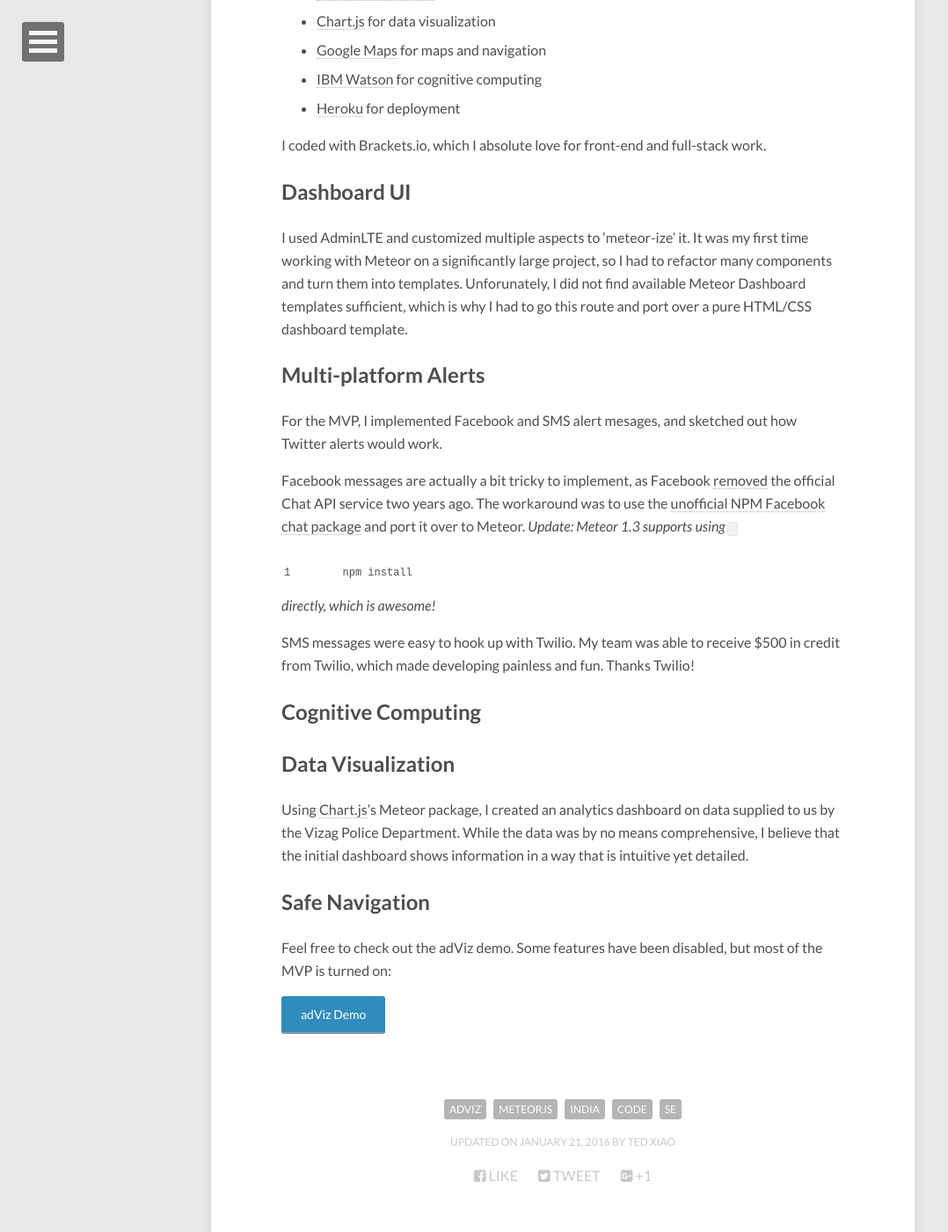
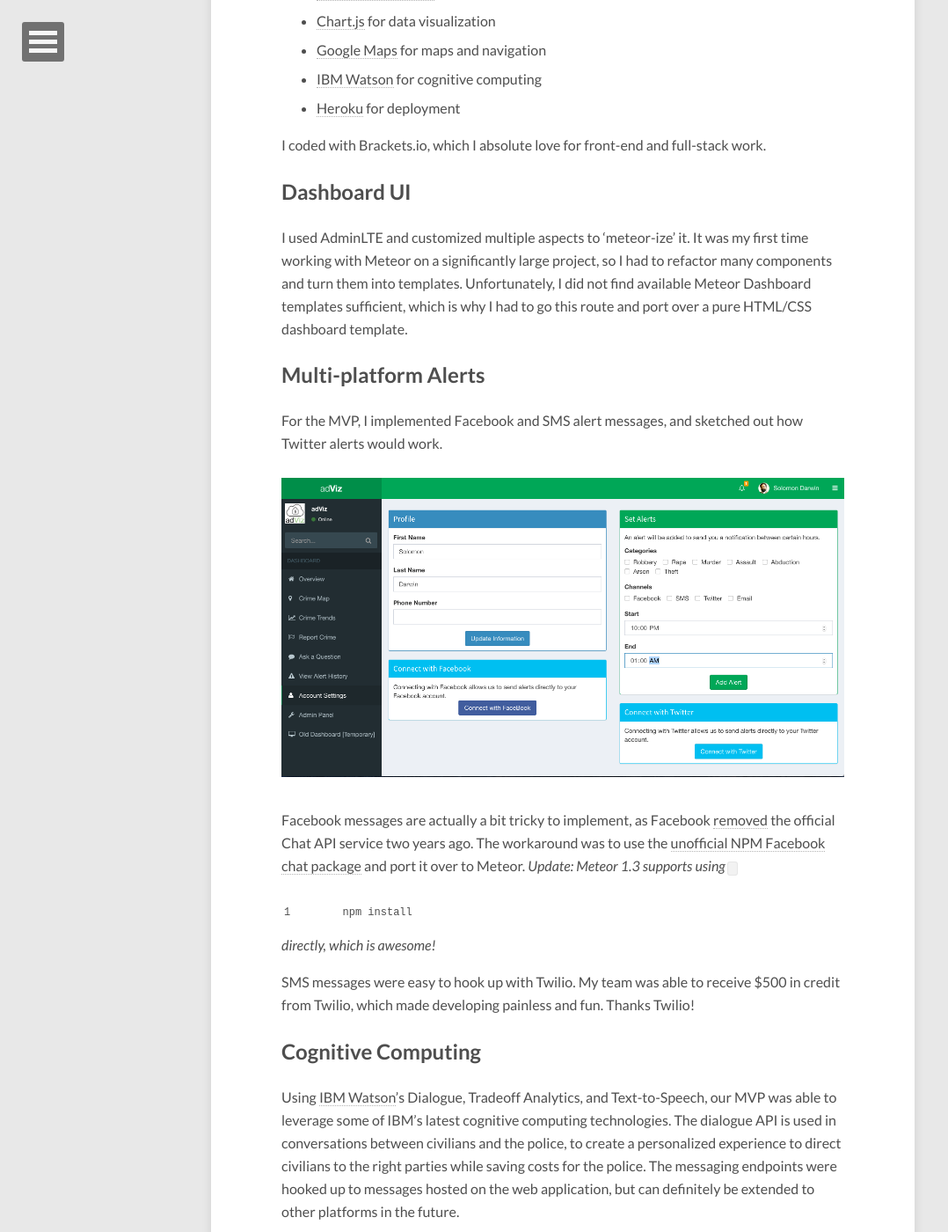
Before and after one commit to txizzle/blog, a Jekyll site: the page built from _posts/2016-01-20-Adviz-Part-2.md, in a window 1280 px wide and 1400 px high, scrolled down 1184 px. Shown: the whole window at 88% size, without its empty margins (0-1078 px from the left). Built offline with Jekyll 4.4.1, drawn with Linux system fonts in a browser that asks for light colours; nearby versions of some CDN libraries; some of the changed text lies outside the part shown.

Commit message:
Latest build.

```diff
--- a/_posts/2016-01-20-Adviz-Part-2.md
+++ b/_posts/2016-01-20-Adviz-Part-2.md
@@ -33,24 +33,48 @@
 I coded with Brackets.io, which I absolute love for front-end and full-stack work.
 
 ## Dashboard UI
-I used AdminLTE and customized multiple aspects to 'meteor-ize' it. It was my first time working with Meteor on a significantly large project, so I had to refactor many components and turn them into templates. Unforunately, I did not find available Meteor Dashboard templates sufficient, which is why I had to go this route and port over a pure HTML/CSS dashboard template.
+I used AdminLTE and customized multiple aspects to 'meteor-ize' it. It was my first time working with Meteor on a significantly large project, so I had to refactor many components and turn them into templates. Unfortunately, I did not find available Meteor Dashboard templates sufficient, which is why I had to go this route and port over a pure HTML/CSS dashboard template.
 
 ## Multi-platform Alerts
-For the MVP, I implemented Facebook and SMS alert mesages, and sketched out how Twitter alerts would work.
+For the MVP, I implemented Facebook and SMS alert messages, and sketched out how Twitter alerts would work.
+
+<figure>
+	<a href="../old_blog"><img src="../images/ss_alerts.png" alt=""></a>
+</figure>
 
 Facebook messages are actually a bit tricky to implement, as Facebook [removed] the official Chat API service two years ago. The workaround was to use the [unofficial NPM Facebook chat package] and port it over to Meteor. *Update: Meteor 1.3 supports using `npm install` directly, which is awesome!*
 
 SMS messages were easy to hook up with Twilio. My team was able to receive $500 in credit from Twilio, which made developing painless and fun. Thanks Twilio!
 
 ## Cognitive Computing
+Using [IBM Watson]'s Dialogue, Tradeoff Analytics, and Text-to-Speech, our MVP was able to leverage some of IBM's latest cognitive computing technologies. The dialogue API is used in conversations between civilians and the police, to create a personalized experience to direct civilians to the right parties while saving costs for the police. The messaging endpoints were hooked up to messages hosted on the web application, but can definitely be extended to other platforms in the future.
+
 
 ## Data Visualization
 Using [Chart.js]'s Meteor package, I created an analytics dashboard on data supplied to us by the Vizag Police Department. While the data was by no means comprehensive, I believe that the initial dashboard shows information in a way that is intuitive yet detailed.
 
+<figure>
+	<a href="../old_blog"><img src="../images/ss_trends.png" alt=""></a>
+</figure>
+
+Perhaps more importantly, Google Maps enabled us to crime information on a map. For civilians that may care about understanding a graph, a map of their neighborhood is much more accessible. From local crime data to city-wide trends, the crime maps are able to provide information at the scope needed.
+
+<figure>
+	<a href="../old_blog"><img src="../images/ss_map.png" alt=""></a>
+</figure>
+
 ## Safe Navigation
+Finally, one of the cornerstones of our pitch: safe navigation. While web-based navigation was not implemented for the MVP, the native IOS application utilized the Google Maps navigation API. As intermediate endpoints are not supported, we calculated many possible routes and stitched them together, balancing transit time and safety.
 
 
+## My Development Experience
+Wow, that's more technologies than I remember working with! Seems like quite a lot when I list them all out. Let's talk about how smoothly the experience went working with all these pieces.
 
+First and foremost, I'd have to say that working with Meteor was great. I've previously worked with Ruby on Rails, and transitioning was surprisingly easy. Many of the packages (I'm looking at you, Admin Dashboards) were a struggle to work with, and I ended up just starting from scratch for many components.
+
+The easiest APIs to work with were probably Twilio and Google Maps. IBM Watson and the Facebook Chat Package were not too bad, but definitely required a bit more work.
+
+Front-end wise, I utilized Bootstrap and the AdminLTE template heavily. I started off trying to making everything from scratch, but I quickly realized that there was no way I would be able to build out all the cool features I wanted while making everything look sleek and professional. A few (relatively) short tweaks later, and I was able to personalize the dashboard to look and function pretty great!
 
 
 Feel free to check out the adViz demo. Some features have been disabled, but most of the MVP is turned on:
```
Also changed, not shown: images/ss_alerts.png (added), images/ss_map.png (added).
